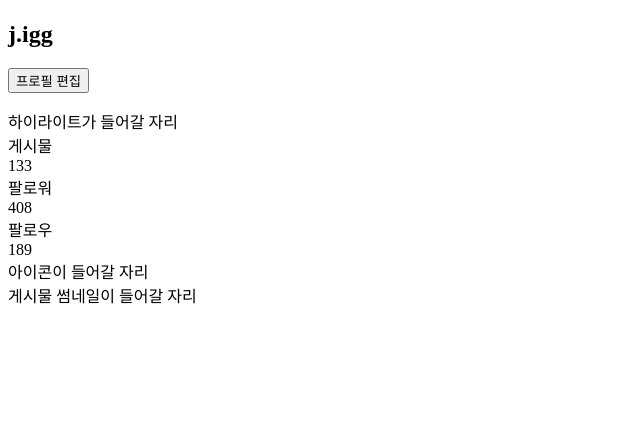
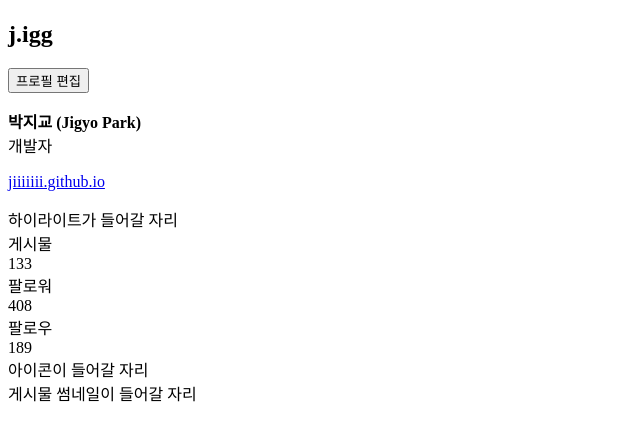
Before and after one commit to jiiiiiiig/Instagram, a plain HTML site: page index.html in a window 1280 px wide. Shown: the part 365-800 px from the top of the page, without its empty margins (0-640 px from the left). Drawn offline with Linux system fonts and the light colour scheme.

Commit message:
third commit

```diff
--- a/index.html
+++ b/index.html
@@ -11,6 +11,18 @@
         <div>
           <h2>j.igg</h2>
           <button>프로필 편집</button>
+          <p>
+            <strong>
+              박지교 (Jigyo Park)
+            </strong></br>
+            개발자
+          </p>
+          <p>
+            <a href="jiiiiiii.github.io">
+              jiiiiiii.github.io
+            </a>
+          </p>
+
         </div>
       </div>
       </div>
```
